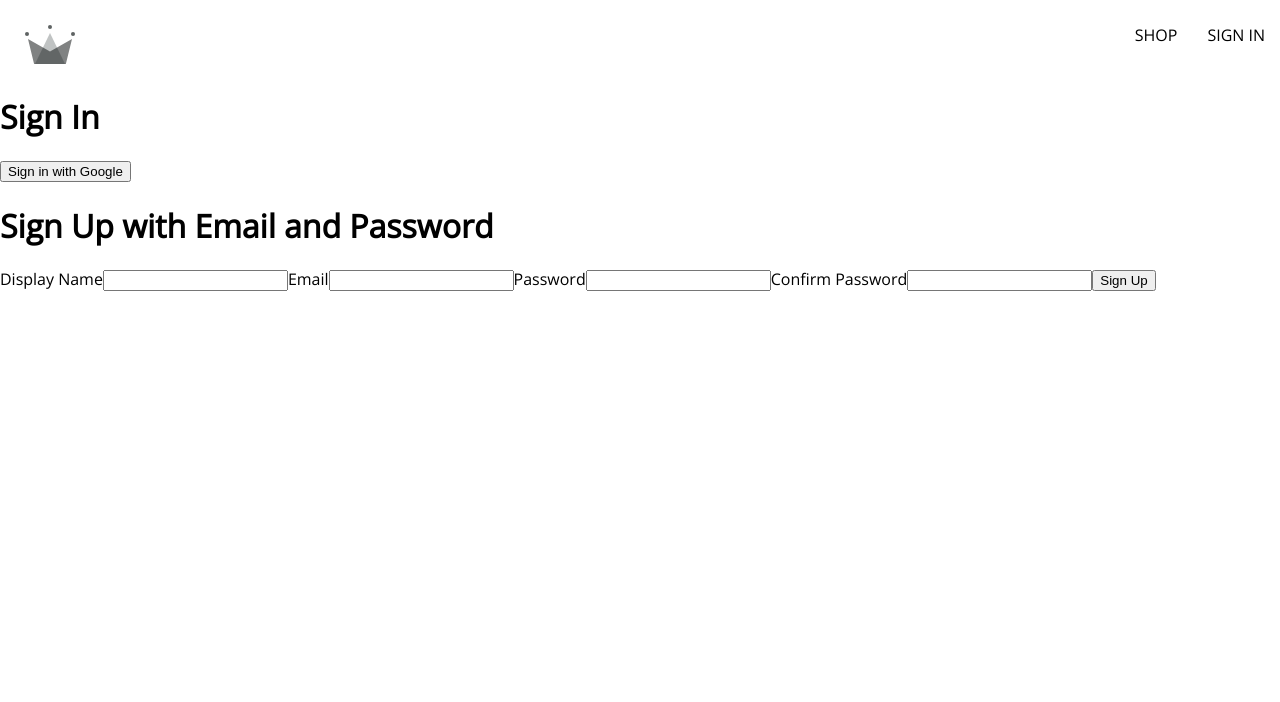
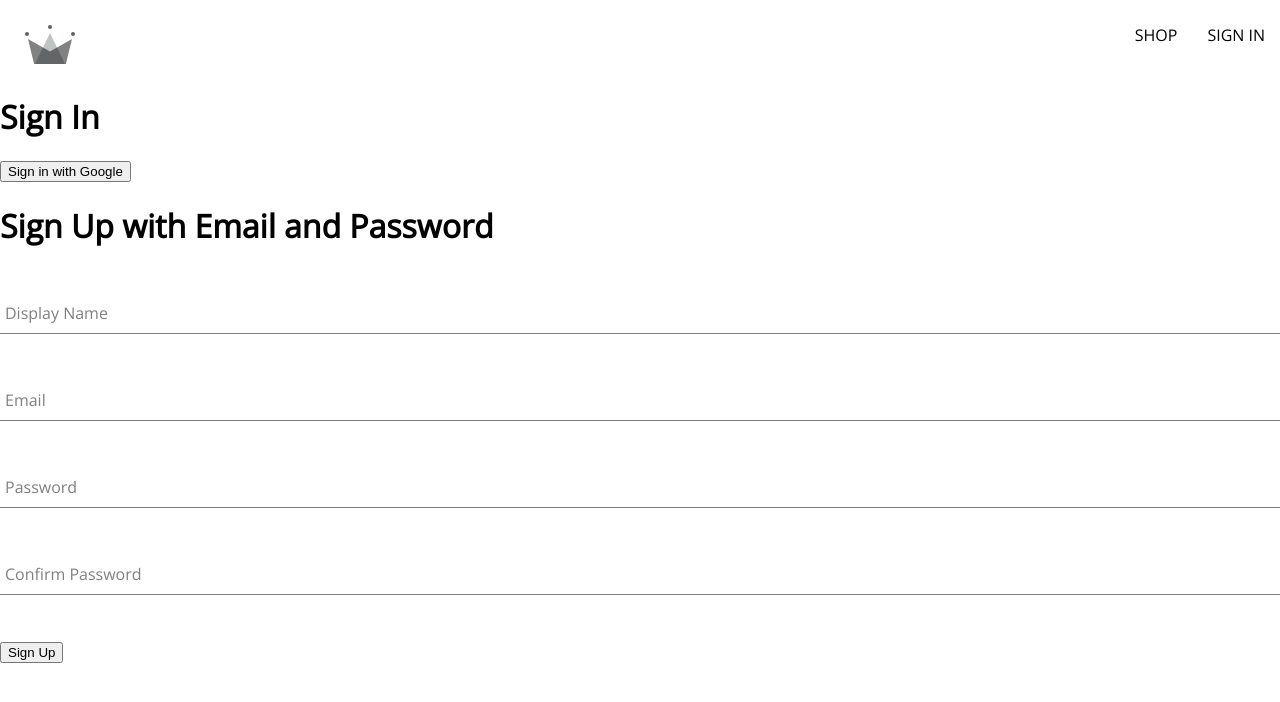
Before and after one commit to Shub4am/EliteClothing, a React (Create React App) app: page /signIn in a window 1280 px wide. Shown: the top 702 px of the page. Built offline with nearby package versions, Linux system fonts and the light colour scheme; a web font is replaced by a local one.

Commit message:
Form Input Component

```diff
--- /dev/null
+++ b/src/components/FormInput/FormInput.jsx
@@ -0,0 +1,21 @@
+import React from 'react';
+import './FormInput.scss';
+
+const FormInput = ({ label, ...otherProps }) => {
+  return (
+    <div className="group">
+      <input className="formInput" {...otherProps} />
+      {label && (
+        <label
+          className={`${
+            otherProps.value.length ? 'shrink' : ''
+          } formInputLabel`}
+        >
+          {label}
+        </label>
+      )}
+    </div>
+  );
+};
+
+export default FormInput;
--- /dev/null
+++ b/src/components/FormInput/FormInput.scss
@@ -0,0 +1,54 @@
+$sub-color: grey;
+$main-color: black;
+
+@mixin shrinkLabel {
+  top: -14px;
+  font-size: 12px;
+  color: $main-color;
+}
+
+.group {
+  position: relative;
+  margin: 45px 0;
+
+  .formInput {
+    background: none;
+    background-color: white;
+    color: $sub-color;
+    font-size: 18px;
+    padding: 10px 10px 10px 5px;
+    display: block;
+    width: 100%;
+    border: none;
+    border-radius: 0;
+    border-bottom: 1px solid $sub-color;
+    margin: 25px 0;
+
+    &:focus {
+      outline: none;
+    }
+
+    &:focus ~ .formInputLabel {
+      @include shrinkLabel();
+    }
+  }
+
+  input[type='password'] {
+    letter-spacing: 0.3em;
+  }
+
+  .formInputLabel {
+    color: $sub-color;
+    font-size: 16px;
+    font-weight: normal;
+    position: absolute;
+    pointer-events: none;
+    left: 5px;
+    top: 10px;
+    transition: 300ms ease all;
+
+    &.shrink {
+      @include shrinkLabel();
+    }
+  }
+}
--- a/src/components/SignUp/SignUp.jsx
+++ b/src/components/SignUp/SignUp.jsx
@@ -1,4 +1,6 @@
 import { useState } from 'react';
+
+import FormInput from '../FormInput/FormInput';
 
 import {
   createAuthUserWithEmailAndPassword,
@@ -56,8 +58,8 @@
     <div>
       <h1>Sign Up with Email and Password</h1>
       <form onSubmit={handleSubmit}>
-        <label>Display Name</label>
-        <input
+        <FormInput
+          label="Display Name"
           type="text"
           required
           onChange={handleChange}
@@ -65,8 +67,8 @@
           value={displayName}
         />
 
-        <label>Email</label>
-        <input
+        <FormInput
+          label="Email"
           type="email"
           required
           onChange={handleChange}
@@ -74,8 +76,8 @@
           value={email}
         />
 
-        <label>Password</label>
-        <input
+        <FormInput
+          label="Password"
           type="password"
           required
           onChange={handleChange}
@@ -83,8 +85,8 @@
           value={password}
         />
 
-        <label>Confirm Password</label>
-        <input
+        <FormInput
+          label="Confirm Password"
           type="password"
           required
           onChange={handleChange}
```
